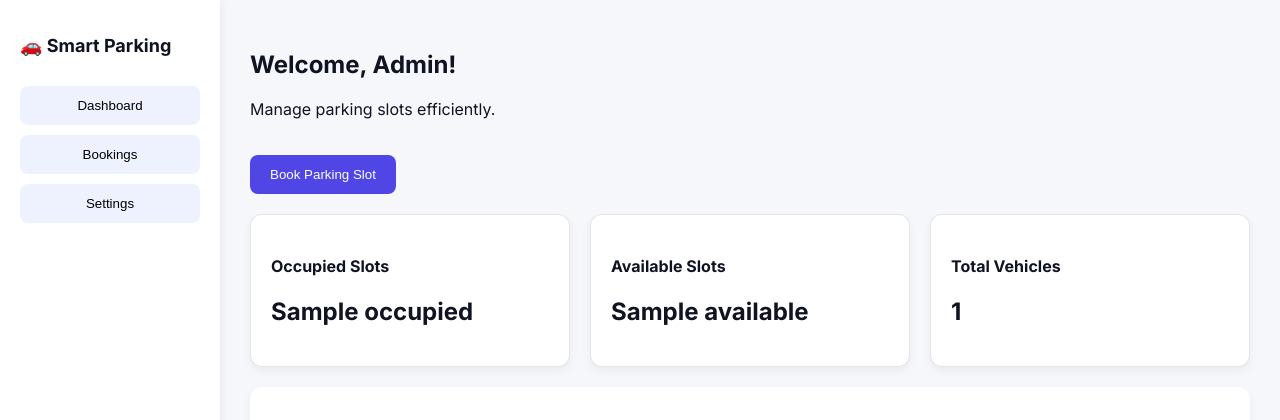
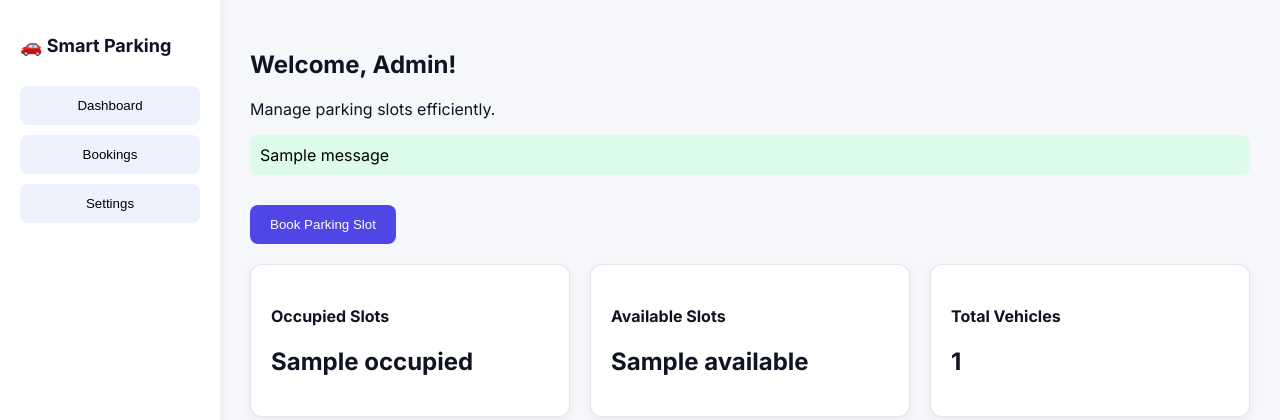
Before and after one commit to yadusaheb5-oss/parking_management, a Python web app: template parking_management_system-master/templates/index.html in a window 1280 px wide. Shown: the top 420 px of the page. Run offline with Jinja, Linux system fonts and the light colour scheme; the template is opened without the code that fills it: most values are stand-ins (such as "Sample title", 1, 10 or a date in 2020); one stand-in notice (Sample message) is shown.

Commit message:
Update index.html

```diff
--- a/parking_management_system-master/templates/index.html
+++ b/parking_management_system-master/templates/index.html
@@ -149,6 +149,16 @@ body {
 <div class="main">
     <h2>Welcome, Admin!</h2>
     <p>Manage parking slots efficiently.</p>
+  {% with messages = get_flashed_messages(with_categories=true) %}
+  {% for category, message in messages %}
+    <div style="margin:10px 0; padding:10px; border-radius:8px;
+        background-color:{% if category=='success' %}#dcfce7{% else %}#fee2e2{% endif %};
+        color:black;">
+        {{ message }}
+    </div>
+  {% endfor %}
+{% endwith %}
+
 
     <button class="primary-btn" onclick="openModal()">Book Parking Slot</button>
 
```
